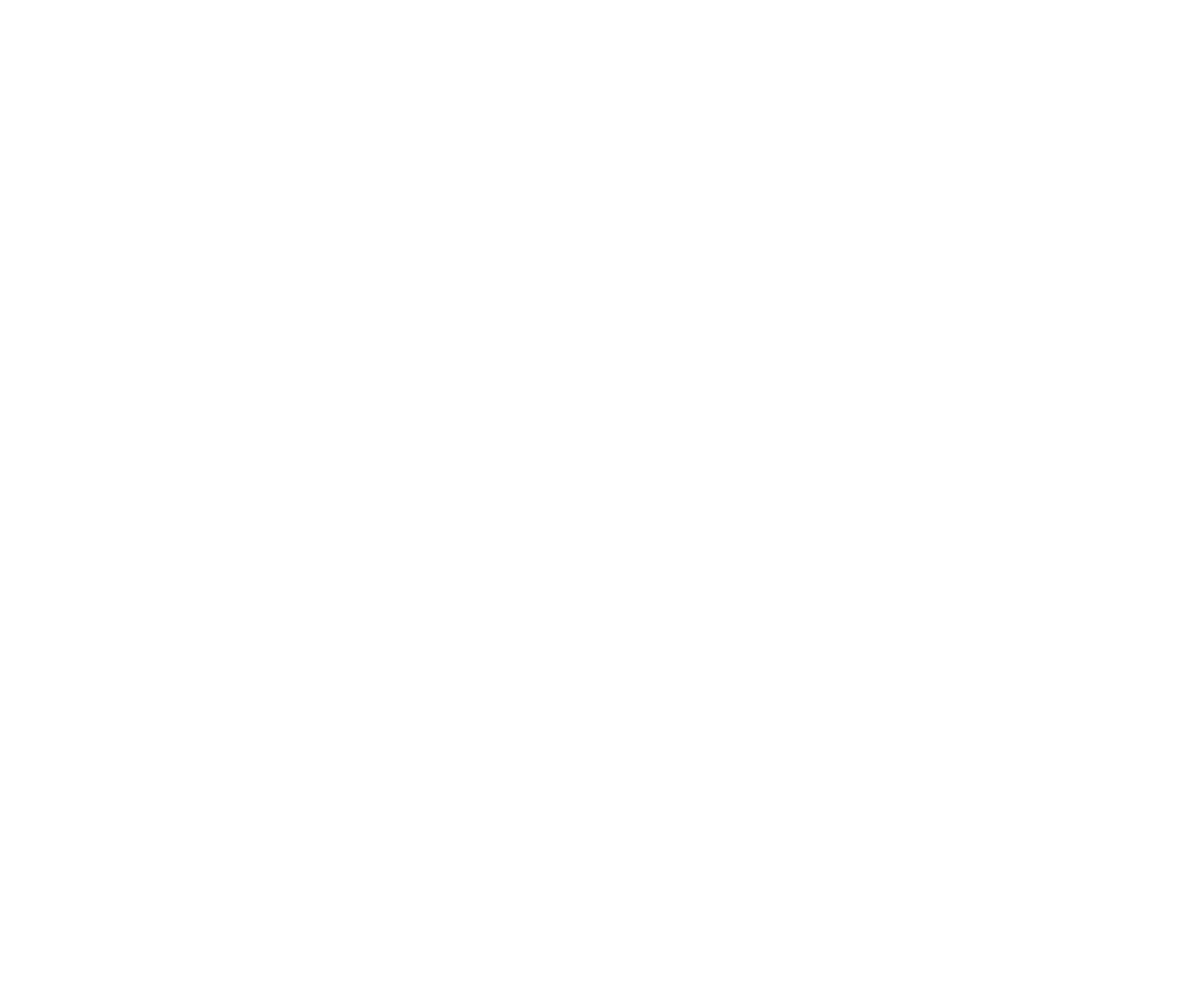
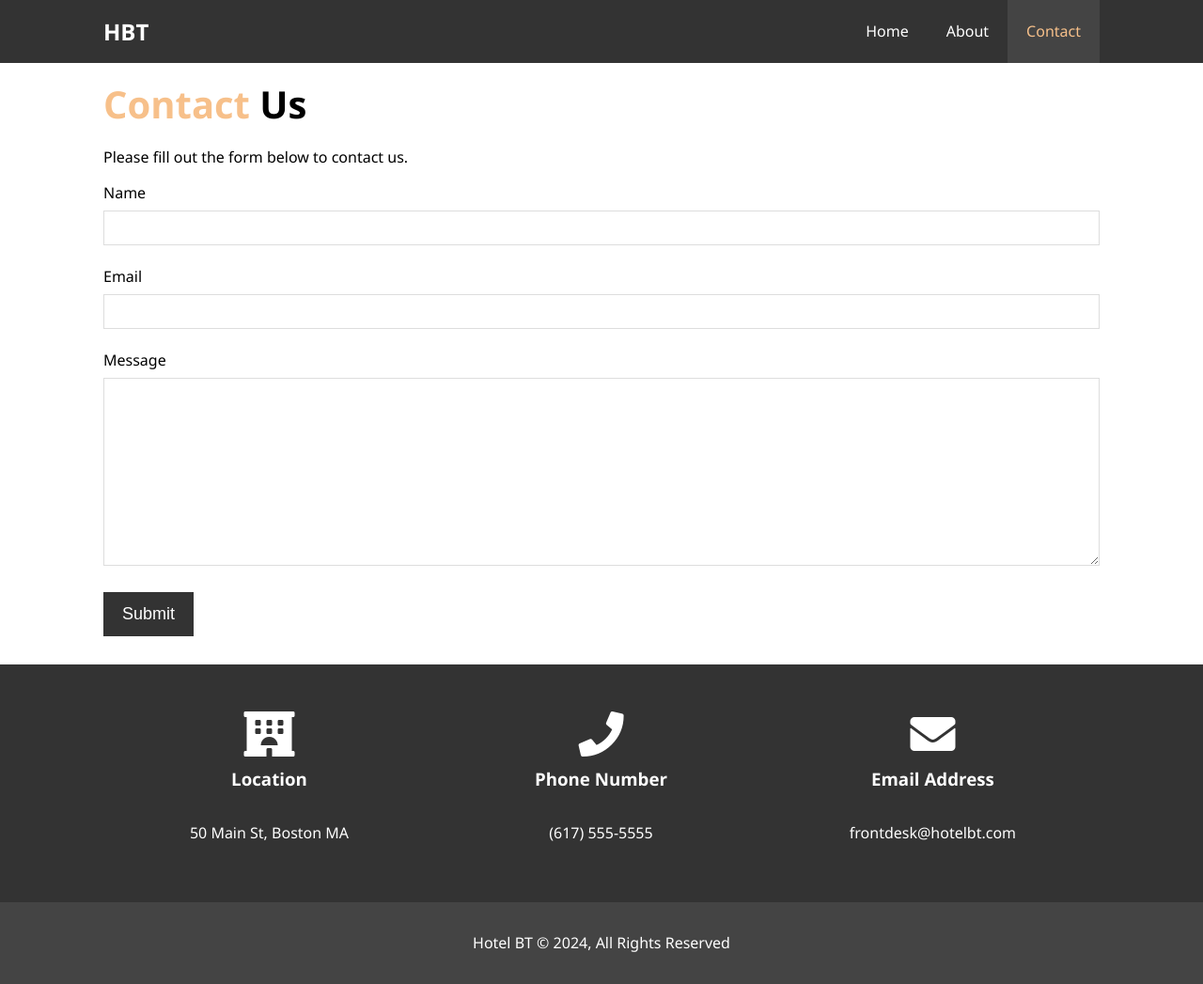
Before and after one commit to shafferma08/hotel-website, a plain HTML site: page contact.html in a window 1280 px wide. Shown: the whole page at 94% size. Before the commit the page ends 800 px from the top, so only its background shows below. Drawn offline with Linux system fonts and the light colour scheme.

Commit message:
final commit

```diff
--- a/contact.html
+++ b/contact.html
@@ -0,0 +1,79 @@
+<!DOCTYPE html>
+<html lang="en">
+<head>
+    <meta charset="UTF-8">
+    <meta http-equiv="X-UA-Compatible" content="IE=edge">
+    <meta name="viewport" content="width=device-width, initial-scale=1.0">
+    <meta name="description" content="Welcome to the most extraordinary hotel in Boston Massachusetts">
+    <meta name="keywords" content="hotel, boston hotel, new england hotel">
+    <link rel="stylesheet" href="https://use.fontawesome.com/releases/v5.6.1/css/all.css" integrity="sha384-gfdkjb5BdAXd+lj+gudLWI+BXq4IuLW5IT+brZEZsLFm++aCMlF1V92rMkPaX4PP" crossorigin="anonymous">
+    <link rel="stylesheet" href="css/style.css">
+    <title>Hotel BT | Contact</title>
+</head>
+<body>
+    <header>
+        <nav id="navbar">
+            <div class="container">
+                <h1 class="logo"><a href="index.html">HBT</a></h1>
+                <ul>
+                    <li><a href="index.html">Home</a></li>
+                    <li><a href="about.html">About</a></li>
+                    <li><a class="current" href="contact.html">Contact</a></li>
+                </ul>
+            </div>
+        </nav>
+
+    </header>
+
+    <section id="contact-form" class="py-3">
+        <div class="container">
+            <h1 class="l-heading"><span class="text-primary">Contact</span> Us</h1>
+            <p>Please fill out the form below to contact us.</p>
+
+            <form action="process.php">
+                <div class="form-group">
+                    <label for="name">Name</label>
+                    <input type="text" name="name" id="name">
+                </div>
+                <div class="form-group">
+                    <label for="email">Email</label>
+                    <input type="email" name="email" id="email">
+                </div>
+                <div class="form-group">
+                    <label for="message">Message</label>
+                    <textarea name="message" id="message"></textarea>
+                </div>
+
+                <button class="btn" type="submit">Submit</button>
+            </form> <!-- closes contact form -->
+        </div> <!-- closes container -->
+    </section> <!-- closes contact form section -->
+
+    <section id="contact-info" class="bg-dark">
+        <div class="container">
+            <div class="box">
+                <i class="fas fa-hotel fa-3x"></i>
+                <h3>Location</h3>
+                <p>50 Main St, Boston MA</p>
+            </div> <!-- closes box 1 -->
+
+            <div class="box">
+                <i class="fas fa-phone fa-3x"></i>
+                <h3>Phone Number</h3>
+                <p>(617) 555-5555</p>
+            </div> <!-- closes box 2 -->
+
+            <div class="box">
+                <i class="fas fa-envelope fa-3x"></i>
+                <h3>Email Address</h3>
+                <p>frontdesk@hotelbt.com</p>
+            </div> <!-- closes box 3 -->
+        </div> <!-- closes container -->
+    </section>
+
+    <footer id="main-footer">
+        <p>Hotel BT &copy; 2024, All Rights Reserved</p>
+    </footer>
+
+</body>
+</html>
--- a/css/style.css
+++ b/css/style.css
@@ -214,6 +214,60 @@ color: #333;
     border-radius: 50%;
 }
 
+/* Testimonials */
+#testimonials {
+    height: 600px;
+    background: url("../images/test-bg.jpg") no-repeat center center/cover;
+    padding-top: 100px;
+}
+
+#testimonials h2 {
+    color: #fff;
+    text-align: center;
+    padding-bottom: 40px;
+}
+
+#testimonials .testimonial {
+    padding: 20px;
+    margin-bottom: 40px;
+    border-radius: 5px;
+    opacity: 0.9;
+}
+
+#testimonials .testimonial img {
+    width: 100px;
+    float: left;
+    margin-right: 20px;
+    border-radius: 50%;
+}
+
+/* Contact Form */
+#contact-form .form-group {
+    margin-bottom: 20px;
+}
+
+#contact-form label {
+    display: block;
+    margin-bottom: 5px;
+}
+
+#contact-form input,
+#contact-form textarea {
+    width: 100%;
+    padding: 10px;
+    border: 1px #ddd solid;
+}
+
+#contact-form textarea {
+    height: 200px;
+}
+
+#contact-form input:focus,
+#contact-form textarea:focus {
+    outline: none;
+    border-color: #f7c08a;
+}
+
 /* Footer */
 #main-footer {
     text-align: center;
```
